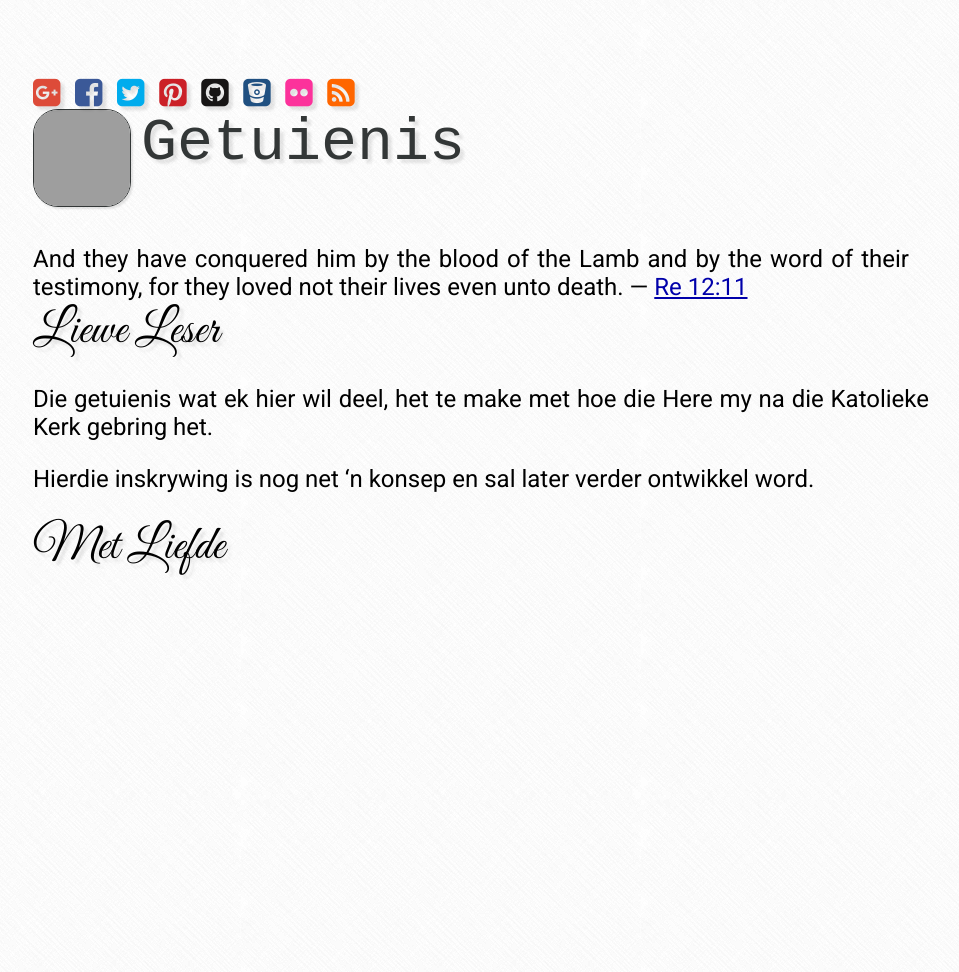
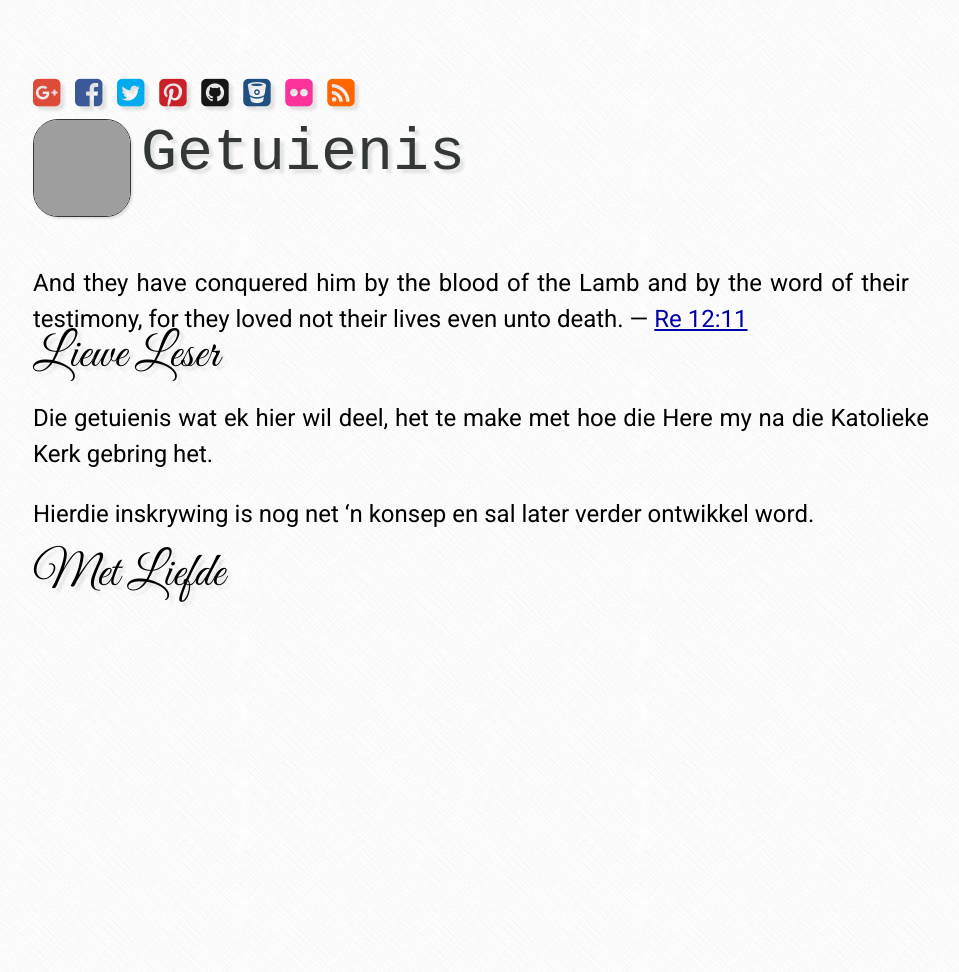
Before and after one commit to afrikatoliek/afrikatoliek.github.io, a Jekyll site: the page built from _posts/2014-11-04-getuienis.md, in a window 1280 px wide. Shown: the whole page, without its empty margins (159-1118 px from the left). Built offline with Jekyll 4.4.1, drawn with Linux system fonts in a browser that asks for light colours; nearby versions of some CDN libraries; some web fonts are replaced; grey boxes are pictures that could not be loaded.

Commit message:
Tema verstellings.

```diff
--- a/_includes/body.html
+++ b/_includes/body.html
@@ -1,5 +1,4 @@
 <div class="my-div-top">
-<div>
   <div class="heading">
     <div class="static-link social-media">
       <a href="https://plus.google.com/b/104576278582444149019/104576278582444149019/posts"><i class="fa fa-google-plus-square fa-2x fg-google-plus"></i></a> <a href="https://www.facebook.com/pages/Filii-Dei/693453224096282"><i class="fa fa-facebook-square fa-2x fg-facebook"></i></a> <a href="https://twitter.com/f1l11d31"><i class="fa fa-twitter-square fa-2x fg-twitter"></i></a> <a href="https://www.pinterest.com/f1l11d31"><i class="fa fa-pinterest-square fa-2x fg-pinterest"></i></a> <a href="https://github.com/f1l11d31"><i class="fa fa-github-square fa-2x fg-github"></i></a> <a href="https://bitbucket.org/f1l11d31"><i class="fa fa-bitbucket-square fa-2x fg-bitbucket"></i></a> <a href="https://www.flickr.com/people/130249524@N02/"><i class="fa fa-flickr fa-2x fg-flickr"></i></a> <a href="http://f1l11d31.github.io/feed.xml"><i class="fa fa-rss-square fa-2x fg-rss"></i></a>
--- a/css/screen.css
+++ b/css/screen.css
@@ -64,6 +64,7 @@
   font-weight: normal;
   color: #333737;
   text-shadow: 4px 4px 3px rgba(0,0,0,0.1);
+  height: 100%;
 }
 
 .site .heading a:link {
@@ -262,6 +263,7 @@
 
 .social-media {
   padding-top: 5px;
+  padding-bottom: 10px;
   font-size: medium;
 }
 
@@ -287,6 +289,7 @@
   vertical-align: text-top;
   line-height: normal;
   padding-bottom: 10px;
+  height: 100%;
 }
 
 .my-span-right {
```
